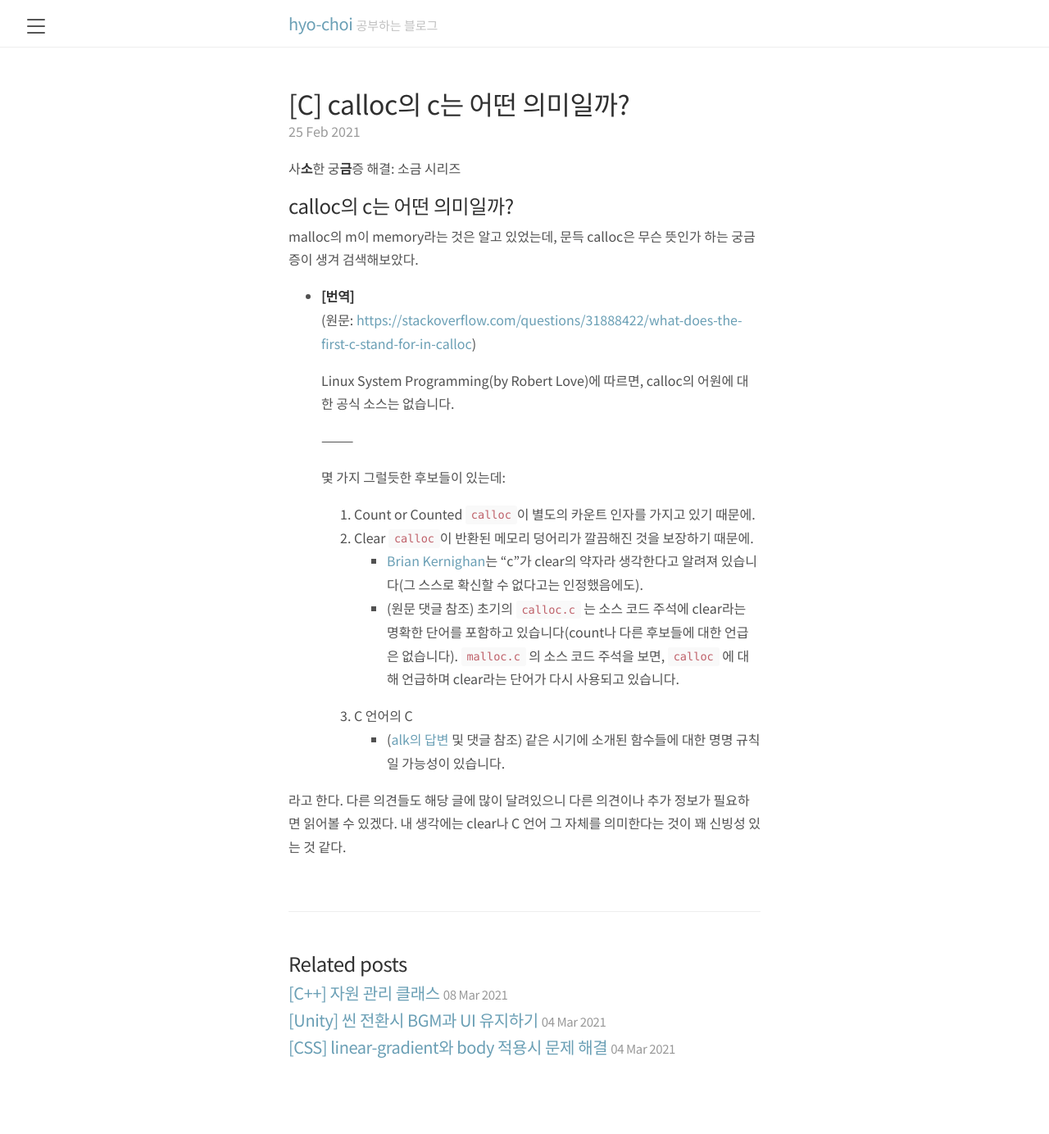
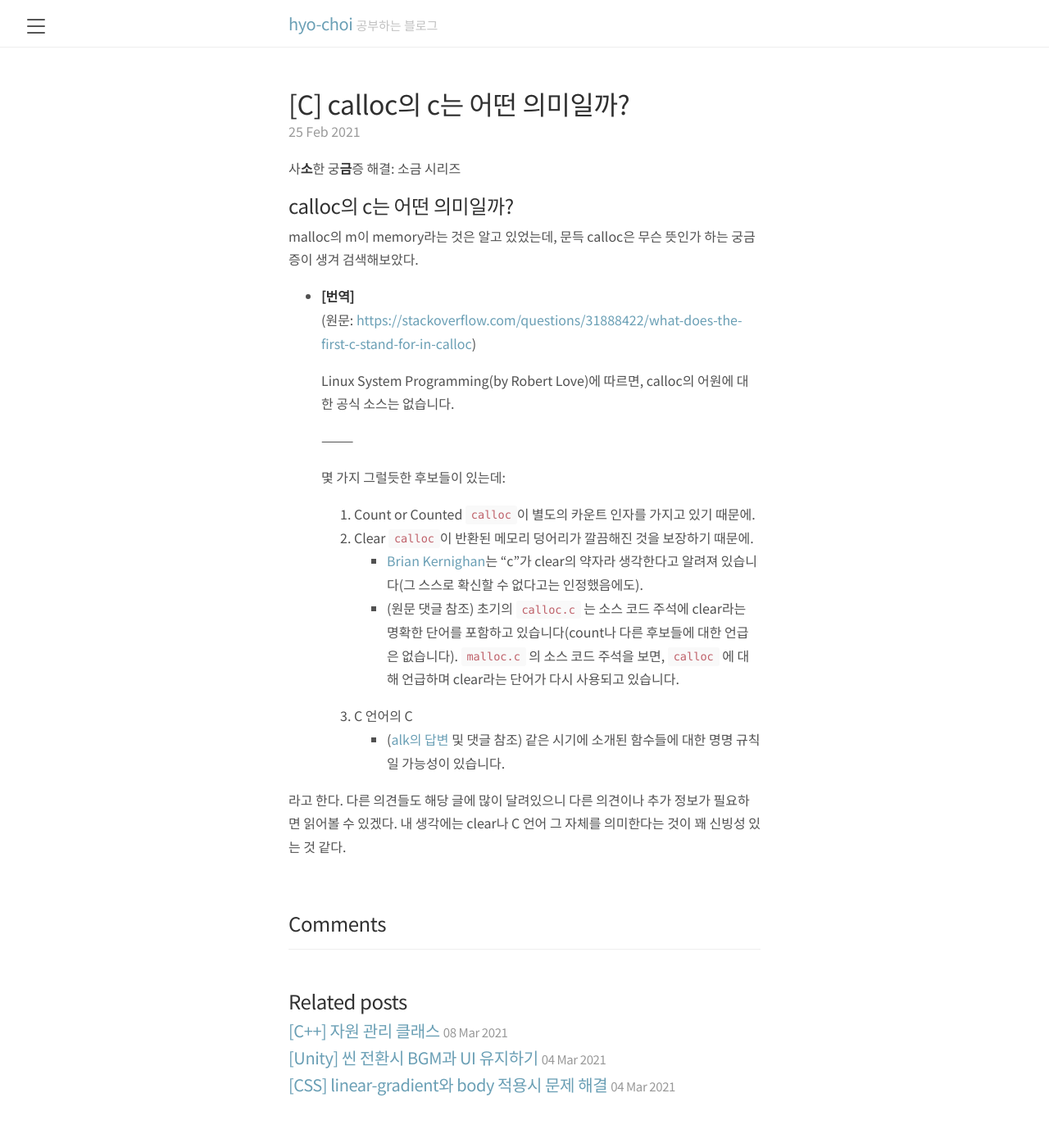
Before and after one commit to hyo-choi/hyo-choi.github.io, a Jekyll site: the page built from _posts/STUDY/CPP/2021-02-25-what-is-first-c-in-calloc.md, in a window 1280 px wide. Shown: the whole page at 82% size. Built offline with Jekyll 4.4.1, drawn with Linux system fonts in a browser that asks for light colours; comment, search, counter and statistics services are not loaded; before the commit the page ends 1338 px from its top, so only the background shows below that.

Commit message:
Update: title for comment section

```diff
--- a/_layouts/post.html
+++ b/_layouts/post.html
@@ -8,6 +8,7 @@
   {{ content }}
 </div>
 {% if page.comment %}
+<h2>Comments</h2>
 <script src="https://utteranc.es/client.js" repo="hyo-choi/blog-comments" issue-term="title" theme="github-light"
   crossorigin="anonymous" async>
   </script>
```
